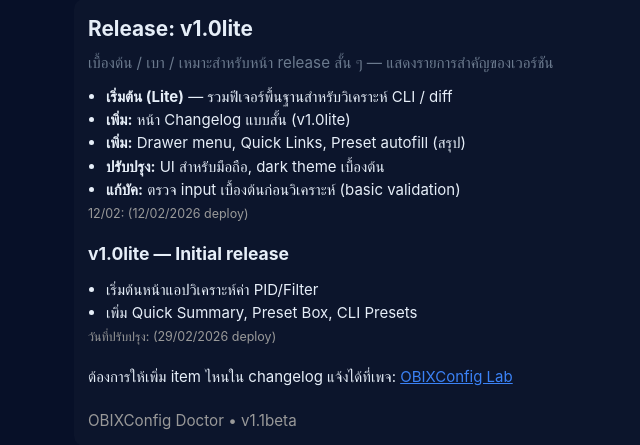
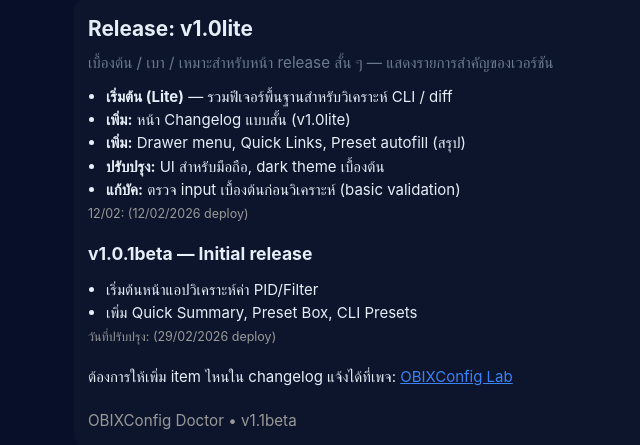
Before and after one commit to Santipap250/configdoctor-, a Flask app: page /changelog in a window 1280 px wide. Shown: the part 108-553 px from the top of the page, without its empty margins (124-764 px from the left). Run offline with Flask 3, Linux system fonts and the light colour scheme.

Commit message:
Update changelog.html

```diff
--- a/templates/changelog.html
+++ b/templates/changelog.html
@@ -55,7 +55,7 @@
       </article>
 
       <article style="margin-top:16px;">
-        <h3>v1.0lite — Initial release</h3>
+        <h3>v1.0.1beta — Initial release</h3>
         <ul>
           <li>เริ่มต้นหน้าแอปวิเคราะห์ค่า PID/Filter</li>
           <li>เพิ่ม Quick Summary, Preset Box, CLI Presets</li>
```
